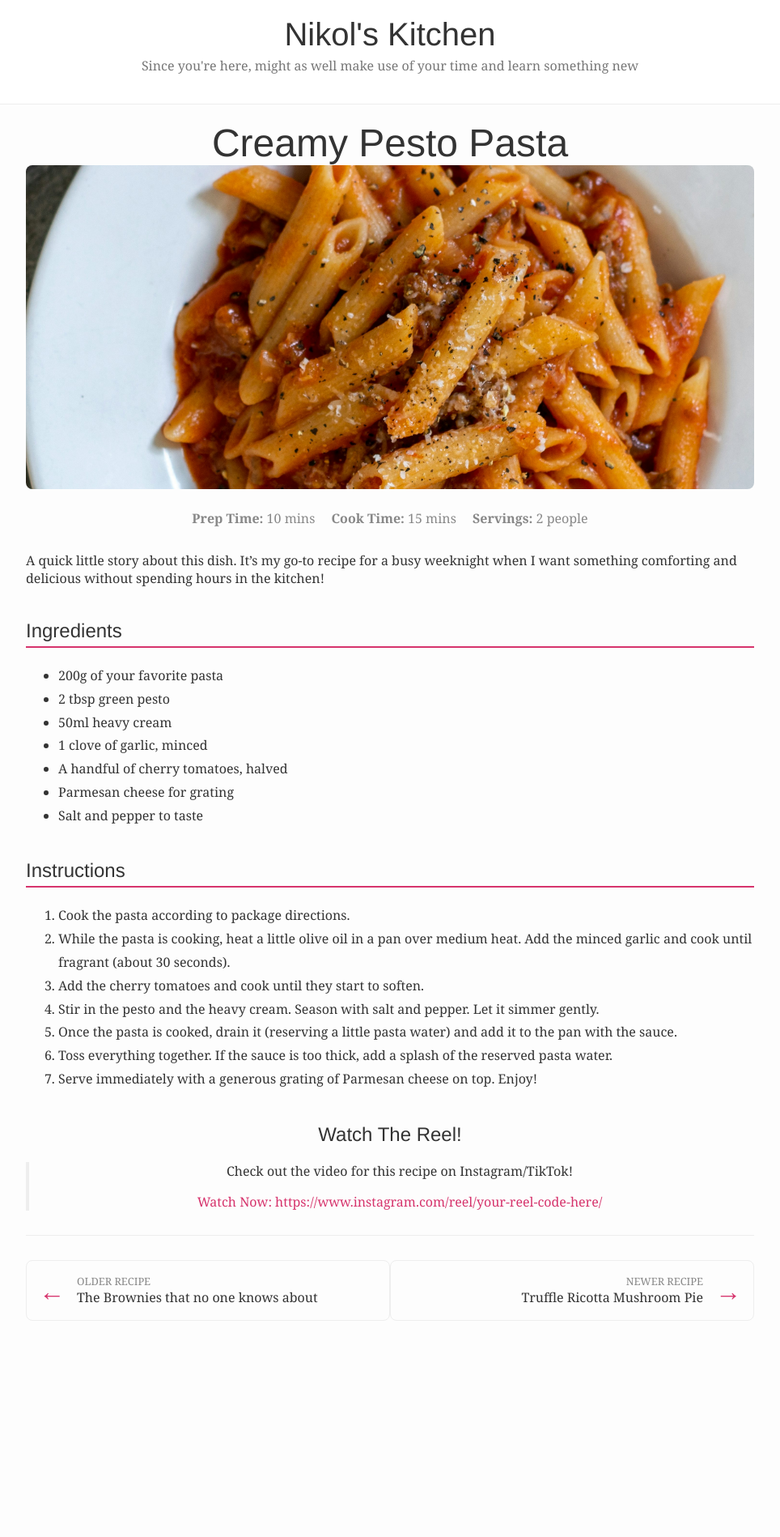
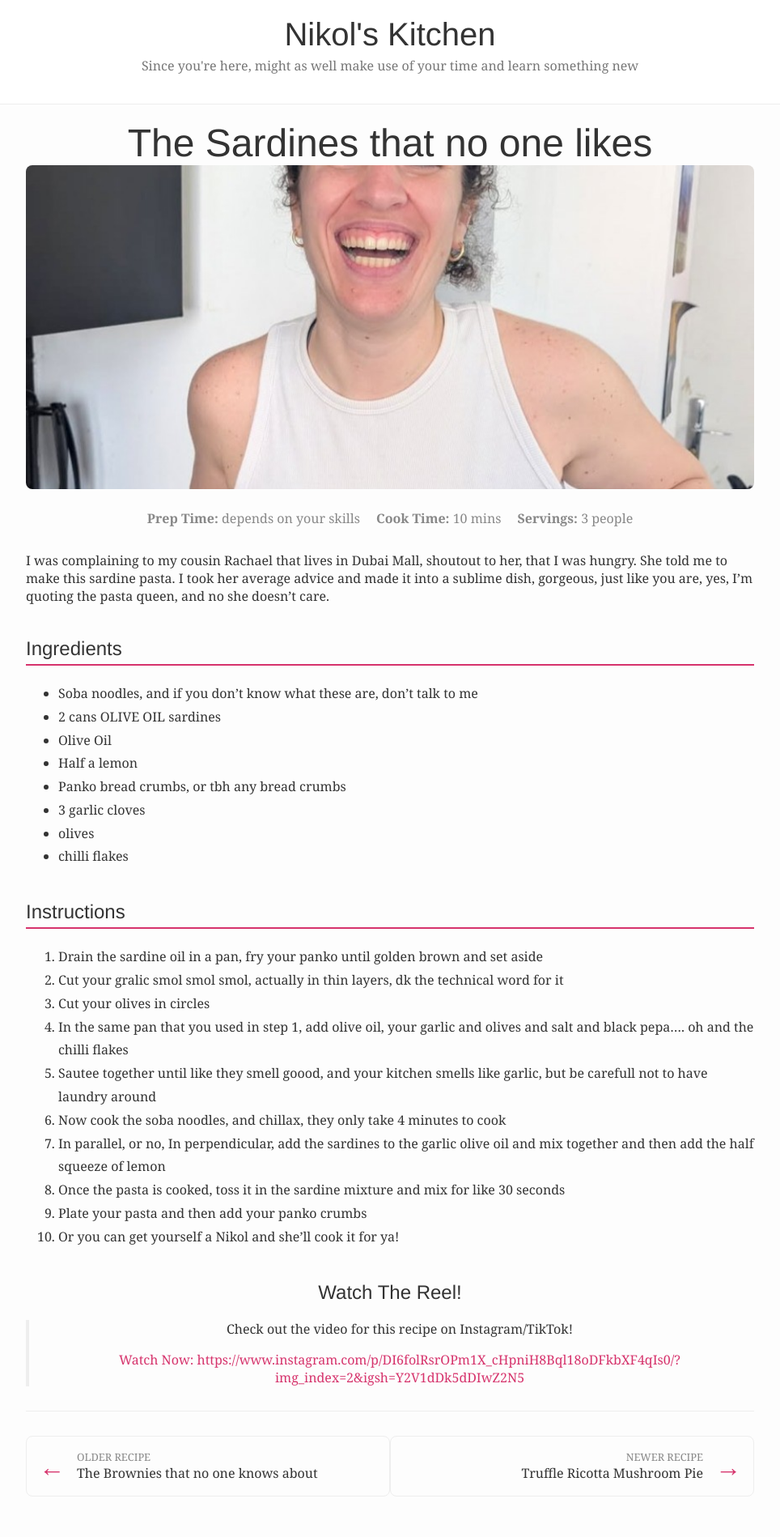
Before and after one commit to AntiLibrary5/nicools-kitchen, a Jekyll site: the page built from _posts/2025-08-20-creamy-pesto-pasta.md, in a window 1280 px wide. Shown: the whole page at 81% size, without its empty margins (158-1122 px from the left). Built offline with Jekyll 4.4.1, drawn with Linux system fonts in a browser that asks for light colours; before the commit the page ends 1681 px from its top, so only the background shows below that.

Commit message:
new sardines pasta recipe

```diff
--- a/_posts/2025-08-20-creamy-pesto-pasta.md
+++ b/_posts/2025-08-20-creamy-pesto-pasta.md
@@ -1,31 +1,35 @@
 ---
 layout: post
-title: "Creamy Pesto Pasta"
-image: /assets/images/pesto-pasta.jpg
-prep_time: "10 mins"
-cook_time: "15 mins"
-servings: "2 people"
-video_link: "https://www.instagram.com/reel/your-reel-code-here/"
+title: "The Sardines that no one likes"
+image: /assets/images/soba-sardine.jpg
+prep_time: "depends on your skills"
+cook_time: "10 mins"
+servings: "3 people"
+video_link: "https://www.instagram.com/p/DI6folRsrOPm1X_cHpniH8Bql18oDFkbXF4qIs0/?img_index=2&igsh=Y2V1dDk5dDIwZ2N5 "
 ---
 
-A quick little story about this dish. It's my go-to recipe for a busy weeknight when I want something comforting and delicious without spending hours in the kitchen!
+I was complaining to my cousin Rachael that lives in Dubai Mall, shoutout to her, that I was hungry. She told me to make this sardine pasta. I took her average advice and made it into a sublime dish, gorgeous, just like you are, yes, I'm quoting the pasta queen, and no she doesn't care.
 
 ## Ingredients
 
-* 200g of your favorite pasta
-* 2 tbsp green pesto
-* 50ml heavy cream
-* 1 clove of garlic, minced
-* A handful of cherry tomatoes, halved
-* Parmesan cheese for grating
-* Salt and pepper to taste
+* Soba noodles, and if you don't know what these are, don't talk to me
+* 2 cans OLIVE OIL sardines
+* Olive Oil
+* Half a lemon
+* Panko bread crumbs, or tbh any bread crumbs
+* 3 garlic cloves
+* olives
+* chilli flakes
 
 ## Instructions
 
-1.  Cook the pasta according to package directions.
-2.  While the pasta is cooking, heat a little olive oil in a pan over medium heat. Add the minced garlic and cook until fragrant (about 30 seconds).
-3.  Add the cherry tomatoes and cook until they start to soften.
-4.  Stir in the pesto and the heavy cream. Season with salt and pepper. Let it simmer gently.
-5.  Once the pasta is cooked, drain it (reserving a little pasta water) and add it to the pan with the sauce.
-6.  Toss everything together. If the sauce is too thick, add a splash of the reserved pasta water.
-7.  Serve immediately with a generous grating of Parmesan cheese on top. Enjoy!
+1. Drain the sardine oil in a pan, fry your panko until golden brown and set aside
+2. Cut your gralic smol smol smol, actually in thin layers, dk the technical word for it
+3. Cut your olives in circles
+4. In the same pan that you used in step 1, add olive oil, your garlic and olives and salt and black pepa.... oh and the chilli flakes
+5. Sautee together until like they smell goood, and your kitchen smells like garlic, but be carefull not to have laundry around
+6. Now cook the soba noodles, and chillax, they only take 4 minutes to cook
+7. In parallel, or no, In perpendicular, add the sardines to the garlic olive oil and mix together and then add the half squeeze of lemon
+8. Once the pasta is cooked, toss it in the sardine mixture and mix for like 30 seconds
+9. Plate your pasta and then add your panko crumbs
+10. Or you can get yourself a Nikol and she'll cook it for ya!
```
Also changed, not shown: assets/images/soba-sardine.jpg (added).
